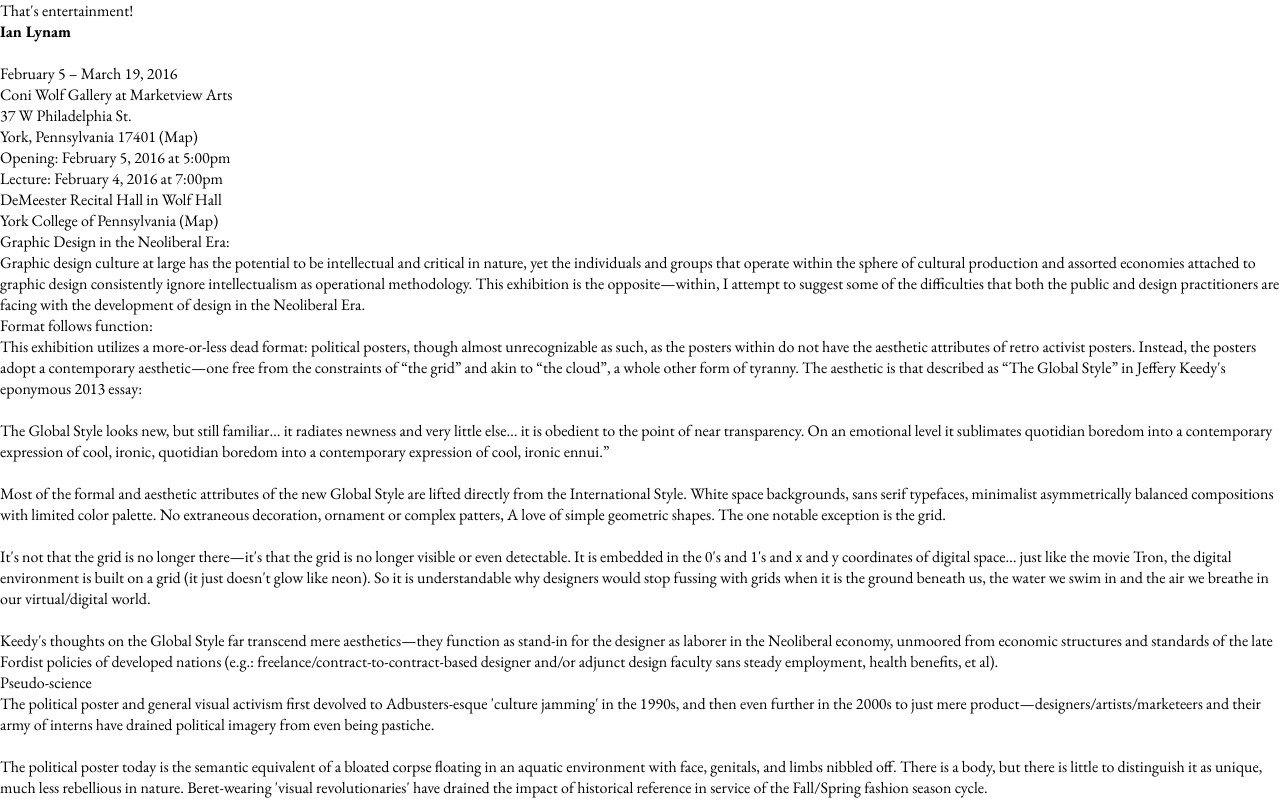
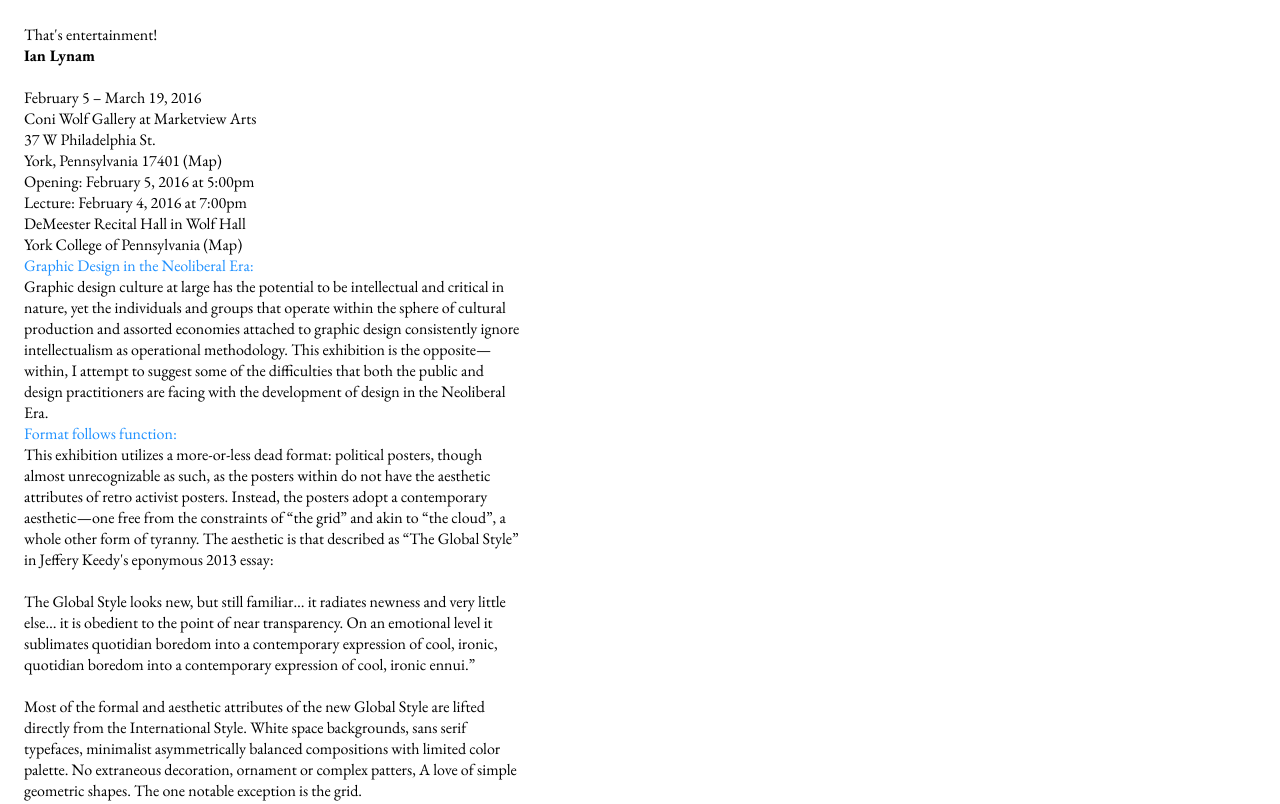
Before and after one commit to yuting-zhuang/manuscript, a plain HTML site: page index.html in a window 1280 px wide. Shown: the top 804 px of the page. Drawn offline with nearby package versions, Linux system fonts and the light colour scheme.

Commit message:
added different size and color

```diff
--- a/style.css
+++ b/style.css
@@ -1,3 +1,14 @@
 body{
 	font-family: "EB Garamond", serif;
+	font: size 24px;
+	padding: 24px;
 }
+
+h2{
+	color:dodgerblue;
+	font: size 100px;
+}
+
+p{
+	max-width: 65ch;
+}
```
